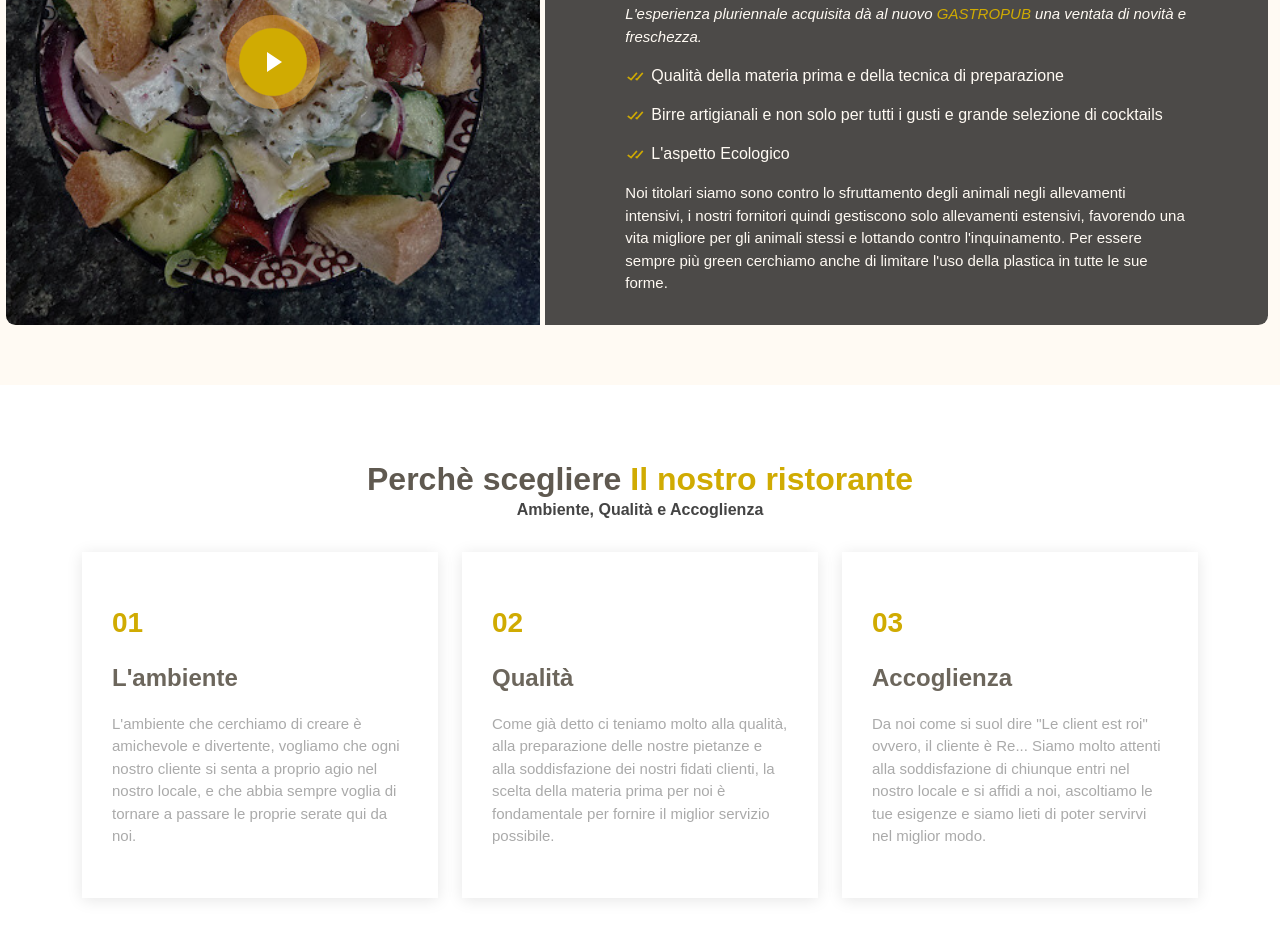
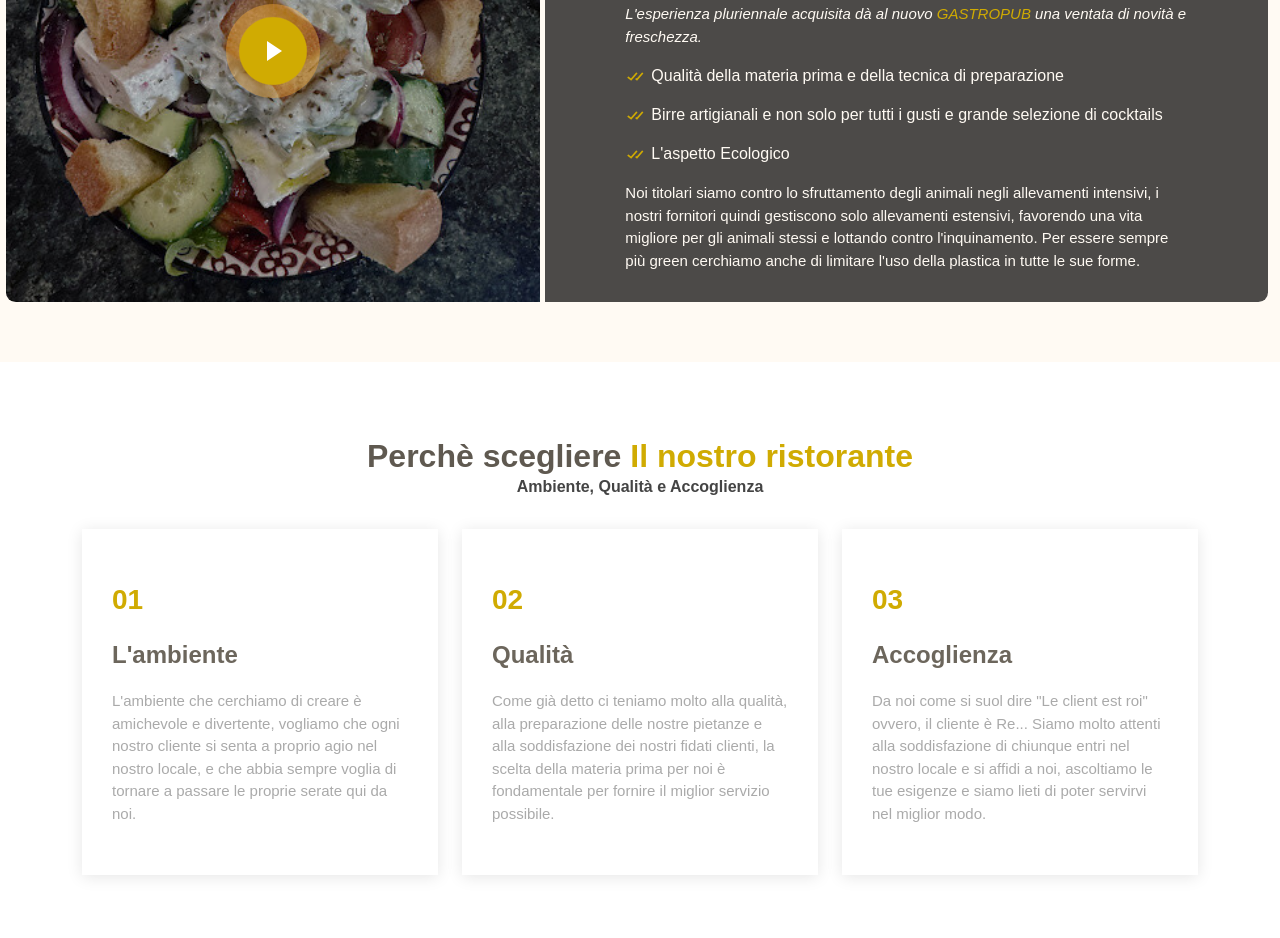
Before and after one commit to goldencockgastropub/goldencockgastropub, a plain HTML site: page index.html in a window 1280 px wide. Shown: the part 1060-1998 px from the top of the page. Drawn offline with Linux system fonts and the light colour scheme.

Commit message:
Update index.html

```diff
--- a/index.html
+++ b/index.html
@@ -161,7 +161,7 @@
                 <li><i class="bx bx-check-double"></i> L'aspetto Ecologico  </li>
               </ul>
               <p>
-                Noi titolari siamo sono contro lo sfruttamento degli animali negli allevamenti intensivi, i nostri fornitori quindi gestiscono solo allevamenti estensivi, favorendo una vita migliore per gli animali stessi e lottando contro l'inquinamento. Per essere sempre più green cerchiamo anche di limitare l'uso della plastica in tutte le sue forme.
+                Noi titolari siamo contro lo sfruttamento degli animali negli allevamenti intensivi, i nostri fornitori quindi gestiscono solo allevamenti estensivi, favorendo una vita migliore per gli animali stessi e lottando contro l'inquinamento. Per essere sempre più green cerchiamo anche di limitare l'uso della plastica in tutte le sue forme.
               </p>
             </div>
 
```
